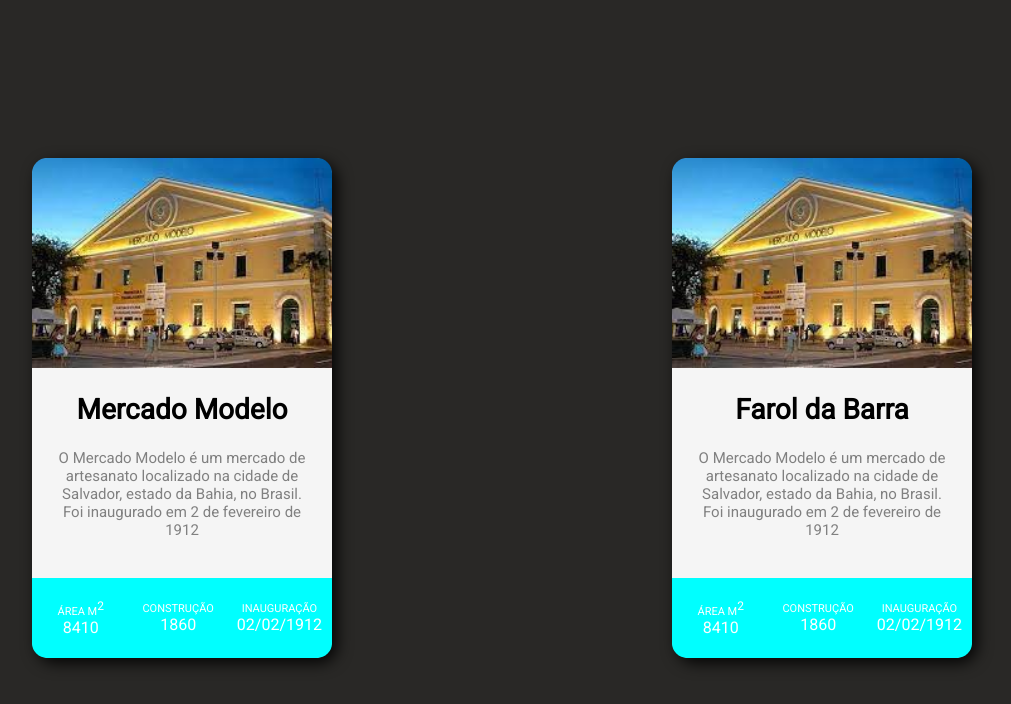
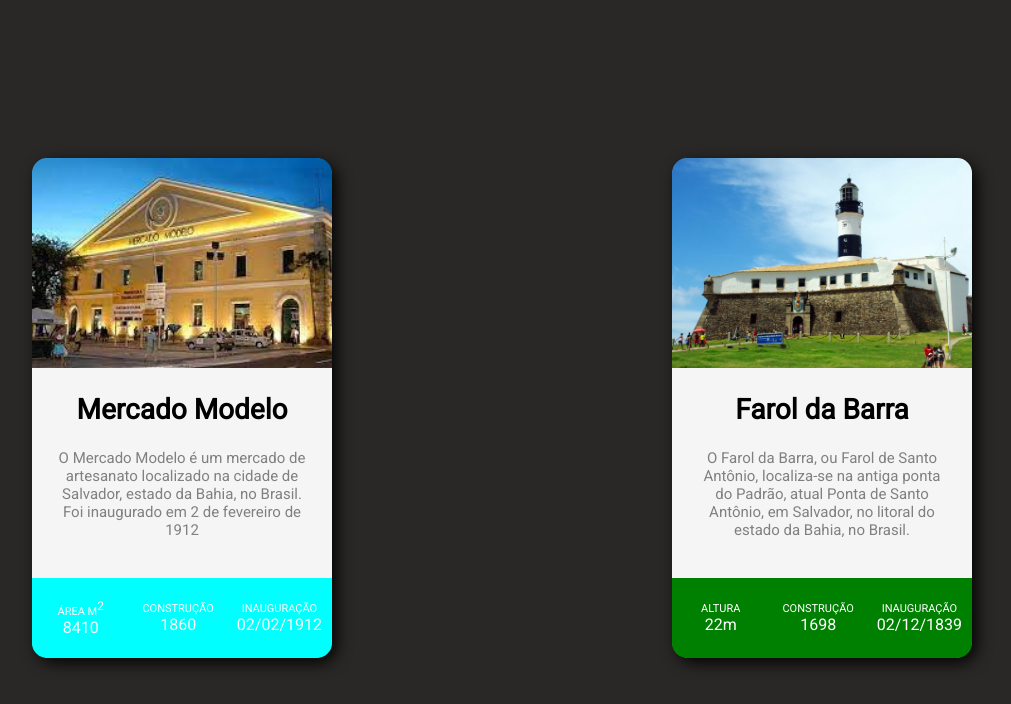
Before and after one commit to prmtrigo/Rpg-Style-Cards, a plain HTML site: page projeto/index.html in a window 1280 px wide. Shown: the whole page, without its empty margins (146-1157 px from the left). Drawn offline with Linux system fonts and the light colour scheme.

Commit message:
complete

```diff
--- a/projeto/index.html
+++ b/projeto/index.html
@@ -35,23 +35,23 @@
     </div>
 
     <div class="card">
-        <div class="card-image"></div>
+        <div class="card-image2"></div>
         <div class="card-text">
             <h2>Farol da Barra</h2>
-            <p>O Mercado Modelo é um mercado de artesanato localizado na cidade de Salvador, estado da Bahia, no Brasil. Foi inaugurado em 2 de fevereiro de 1912</p>
+            <p>O Farol da Barra, ou Farol de Santo Antônio, localiza-se na antiga ponta do Padrão, atual Ponta de Santo Antônio, em Salvador, no litoral do estado da Bahia, no Brasil.</p>
         </div>
-        <div class="card-stats">
+        <div class="card-stats2">
             <div class="stat">
-                <div class="value">Área m<sup>2</sup></div>
-                <div class="type">8410</div>
+                <div class="value">Altura</div>
+                <div class="type">22m</div>
             </div>
             <div class="stat border">
                 <div class="value">Construção</div>
-                <div class="type">1860</div>
+                <div class="type">1698</div>
             </div>
             <div class="stat">
                 <div class="value">INAUGURAÇÃO</div>
-                <div class="type">02/02/1912</div>
+                <div class="type">02/12/1839</div>
             </div>
         </div>
     </div>
--- a/projeto/style.css
+++ b/projeto/style.css
@@ -35,6 +35,14 @@ body{
     background-size: cover;
 }
 
+.card-image2{
+    grid-area: image;
+    background: url(/images/farolDaBarra.jpg);
+    border-top-left-radius: 15px;
+    border-top-right-radius: 15px;
+    background-size: cover;
+}
+
 .card-text{
     grid-area: text;
     margin: 25px;
@@ -62,7 +70,28 @@ body{
     background: cyan;
 }
 
+.card-stats2{
+    grid-area: stats;
+    display: grid;
+    grid-template-columns: 1fr 1fr 1fr;
+    grid-template-rows: 1fr;
+
+    border-bottom-left-radius: 15px;
+    border-bottom-right-radius: 15px;
+    background: green;
+}
+
 .card-stats .stat{
+    display: flex;
+    align-items: center;
+    justify-content: center;
+    flex-direction: column;
+
+    color: white;
+    padding: 10px;
+}
+
+.card-stats2 .stat{
     display: flex;
     align-items: center;
     justify-content: center;
@@ -78,17 +107,27 @@ body{
     text-transform: uppercase;
 }
 
+.card-stats2 .value{
+    font-size: 11px;
+    font-weight: 300;
+    text-transform: uppercase;
+}
+
 .card-stats .type{
     font-size: 16px;
     font-weight: 500;
 }
 
-.card-stats .border{
-    border-left: 1px solid cyan;
-    border-right: 1px solid cyan;
+.card-stats2 .type{
+    font-size: 16px;
+    font-weight: 500;
 }
 
 .card-stats .value sup{
+    font-size: 12px
+}
+
+.card-stats2 .value sup{
     font-size: 12px
 }
 
```
